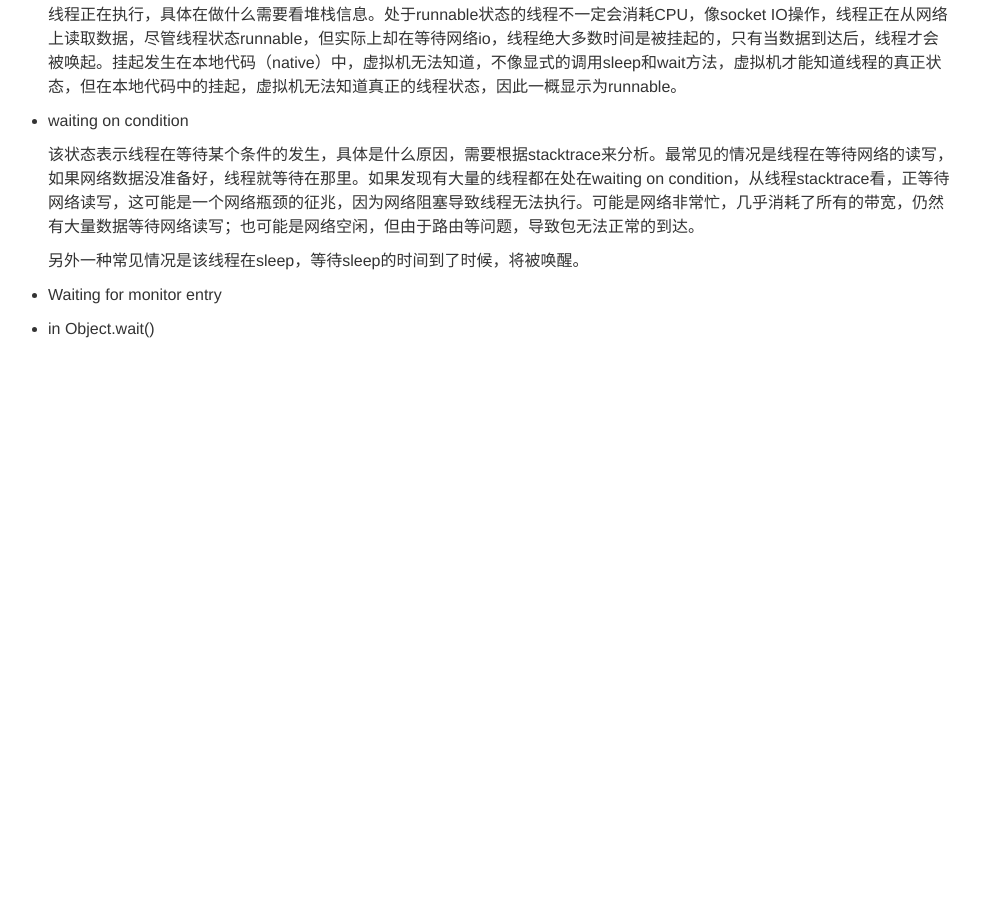
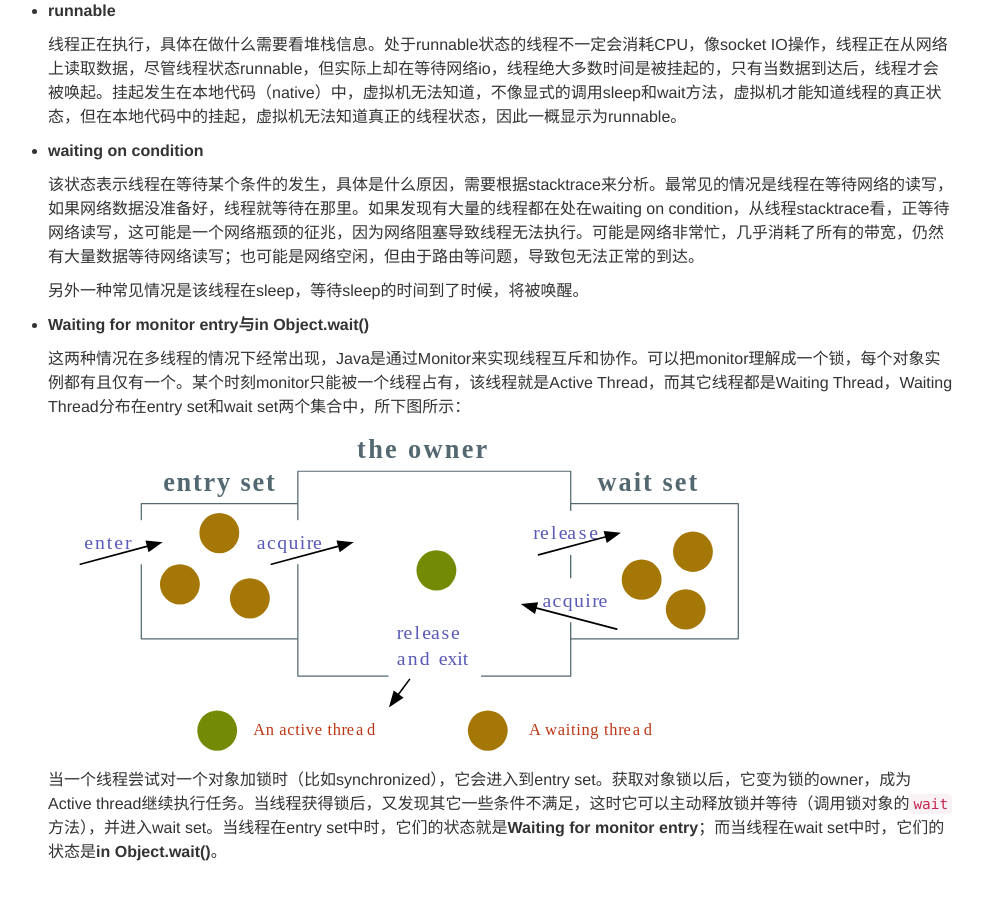
Before and after one commit to OuYangLiang/ouyangliang.github.io, a Jekyll site: the page built from _posts/2017-10-20-Thread Dump分析.markdown, in a window 1280 px wide and 900 px high, scrolled down 2775 px. Shown: the whole window, without its empty margins (62-1045 px from the left). Built offline with Jekyll 4.4.1, drawn with Linux system fonts in a browser that asks for light colours; nearby versions of some CDN libraries; before the commit the page ends 3176 px from its top, so only the background shows below that.

Commit message:
Write something about waiting for monitor entry state and in object.wait state.

```diff
--- a/_posts/2017-10-20-Thread Dump分析.markdown
+++ b/_posts/2017-10-20-Thread Dump分析.markdown
@@ -123,18 +123,24 @@ JNI global references: 6
 
 我们在分析Thread Dump文件时，第二部分的内容是我们分析的重点。而这部分内容中的重点是理解线程的状态和分析线程的stacktrace信息。
 
-**线程状态**
+<br/>
 
-* runnable
+#### 线程状态
+
+* **runnable**
 
     线程正在执行，具体在做什么需要看堆栈信息。处于runnable状态的线程不一定会消耗CPU，像socket IO操作，线程正在从网络上读取数据，尽管线程状态runnable，但实际上却在等待网络io，线程绝大多数时间是被挂起的，只有当数据到达后，线程才会被唤起。挂起发生在本地代码（native）中，虚拟机无法知道，不像显式的调用sleep和wait方法，虚拟机才能知道线程的真正状态，但在本地代码中的挂起，虚拟机无法知道真正的线程状态，因此一概显示为runnable。
 
-* waiting on condition
+* **waiting on condition**
 
     该状态表示线程在等待某个条件的发生，具体是什么原因，需要根据stacktrace来分析。最常见的情况是线程在等待网络的读写，如果网络数据没准备好，线程就等待在那里。如果发现有大量的线程都在处在waiting on condition，从线程stacktrace看，正等待网络读写，这可能是一个网络瓶颈的征兆，因为网络阻塞导致线程无法执行。可能是网络非常忙，几乎消耗了所有的带宽，仍然有大量数据等待网络读写；也可能是网络空闲，但由于路由等问题，导致包无法正常的到达。
 
     另外一种常见情况是该线程在sleep，等待sleep的时间到了时候，将被唤醒。
 
-* Waiting for monitor entry
+* **Waiting for monitor entry与in Object.wait()**
 
-* in Object.wait()
+    这两种情况在多线程的情况下经常出现，Java是通过Monitor来实现线程互斥和协作。可以把monitor理解成一个锁，每个对象实例都有且仅有一个。某个时刻monitor只能被一个线程占有，该线程就是Active Thread，而其它线程都是Waiting Thread，Waiting Thread分布在entry set和wait set两个集合中，所下图所示：
+
+    ![monitor]({{site.baseurl}}/pic/threaddump/2.svg)
+
+    当一个线程尝试对一个对象加锁时（比如synchronized），它会进入到entry set。获取对象锁以后，它变为锁的owner，成为Active thread继续执行任务。当线程获得锁后，又发现其它一些条件不满足，这时它可以主动释放锁并等待（调用锁对象的`wait`方法），并进入wait set。当线程在entry set中时，它们的状态就是**Waiting for monitor entry**；而当线程在wait set中时，它们的状态是**in Object.wait()**。
```
Also changed, not shown: pic/threaddump/2.svg (added), 1 other file.
